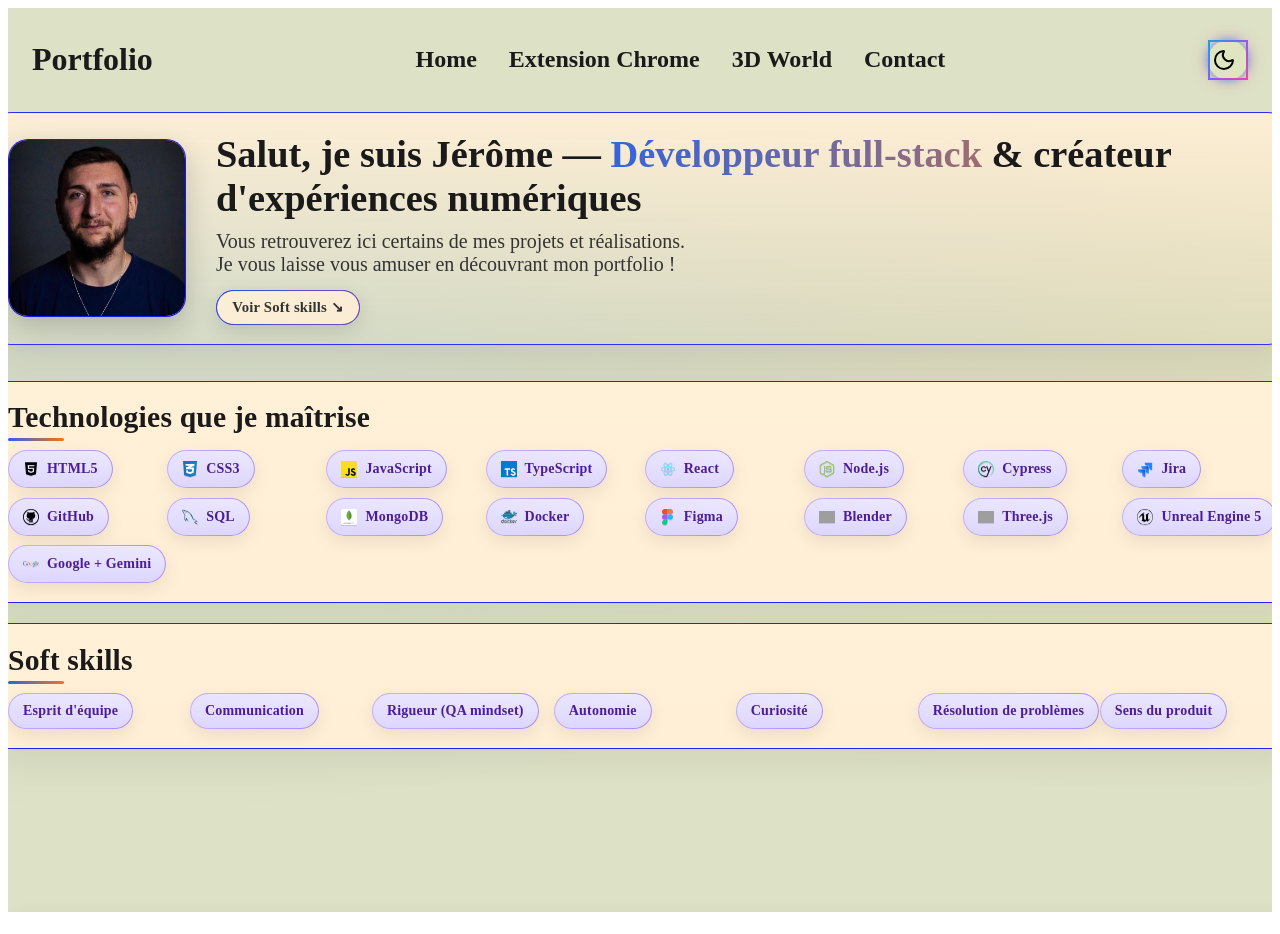
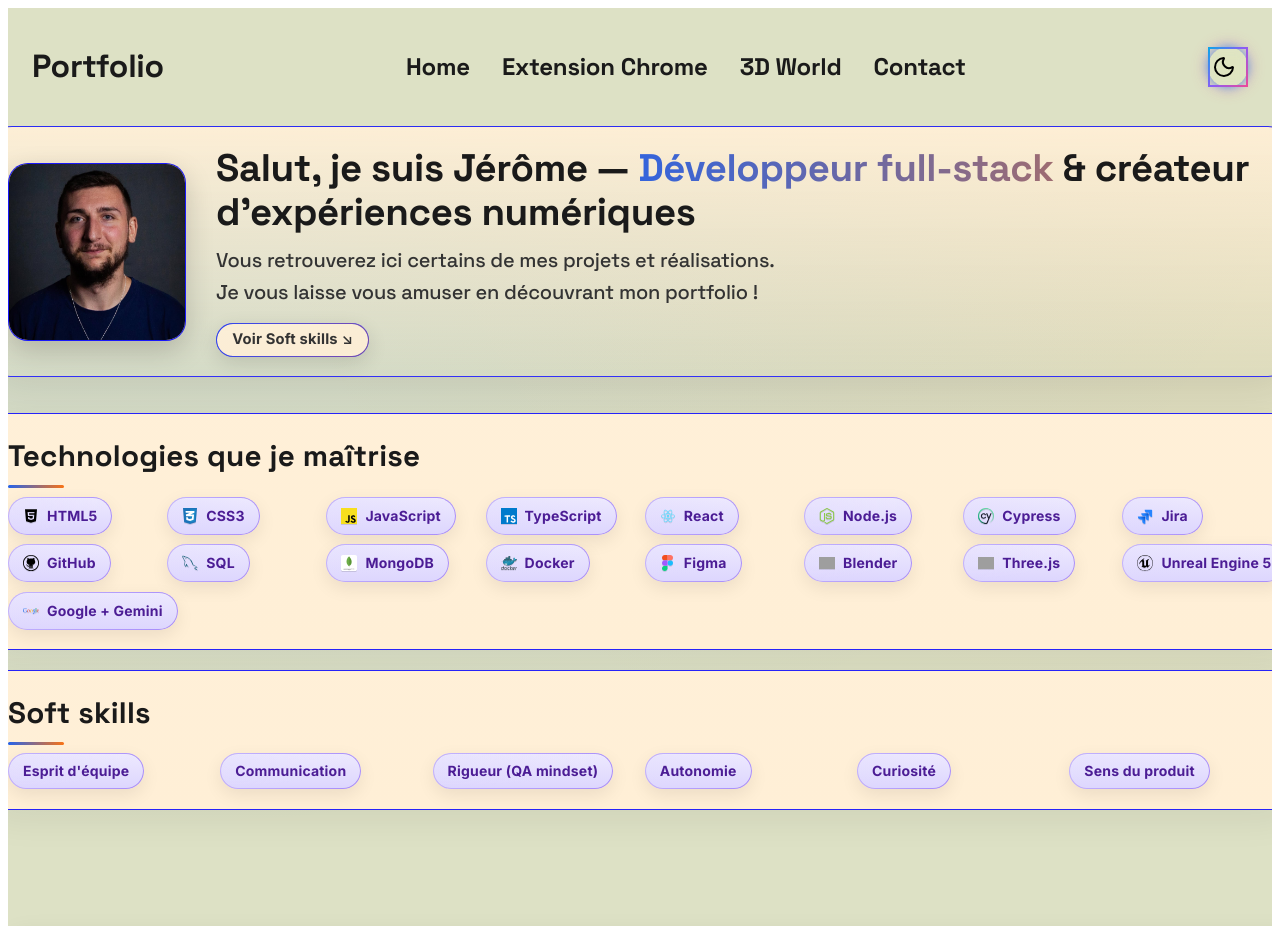
Before and after one commit to Elfspectrals/portfolioV2, a React (Vite) app: page / in a window 1280 px wide. Built offline with nearby package versions, Linux system fonts and the light colour scheme; grey boxes are pictures that could not be loaded.

Commit message:
feat : fix some stuff style

```diff
--- a/index.html
+++ b/index.html
@@ -5,6 +5,10 @@
     <link rel="icon" type="image/svg+xml" href="/vite.svg" />
     <meta name="viewport" content="width=device-width, initial-scale=1.0" />
     <title>Portfolio du nouveau de la boîte</title>
+  <link rel="preconnect" href="https://fonts.googleapis.com">
+  <link rel="preconnect" href="https://fonts.gstatic.com" crossorigin>
+  <!-- Inter (400/500/700) + Space Grotesk (500/700) with swap -->
+  <link href="https://fonts.googleapis.com/css2?family=Inter:wght@400;500;700&family=Space+Grotesk:wght@500;700&display=swap" rel="stylesheet">
   </head>
   <body>
     <div id="root"></div>
--- a/src/pages/Home.module.scss
+++ b/src/pages/Home.module.scss
@@ -15,3 +15,28 @@
   height: 100vh;
   scroll-snap-align: start;
 }
+
+/* src/assets/styles/typography.scss */
+:root {
+  --font-heading: "Space Grotesk", system-ui, -apple-system, Segoe UI, Roboto, Arial, "Noto Sans", "Apple Color Emoji", "Segoe UI Emoji";
+  --font-body: "Inter", system-ui, -apple-system, Segoe UI, Roboto, Arial, "Noto Sans", "Apple Color Emoji", "Segoe UI Emoji";
+}
+
+
+body {
+  font-family: var(--font-body);
+  line-height: 1.6;
+  -webkit-font-smoothing: antialiased;
+  text-rendering: optimizeLegibility;
+}
+
+h1, h2, h3, h4, h5, h6 {
+  font-family: var(--font-heading);
+  font-weight: 700;
+  letter-spacing: -0.01em;
+}
+
+p {
+  margin: 0 0 1rem;
+  font-size: 1rem;
+}
--- a/src/pages/HomePagePartOne.tsx
+++ b/src/pages/HomePagePartOne.tsx
@@ -59,7 +59,6 @@ const softSkills: SoftSkill[] = [
   { text: "Rigueur (QA mindset)" },
   { text: "Autonomie" },
   { text: "Curiosité" },
-  { text: "Résolution de problèmes" },
   { text: "Sens du produit" },
 ];
 
```
